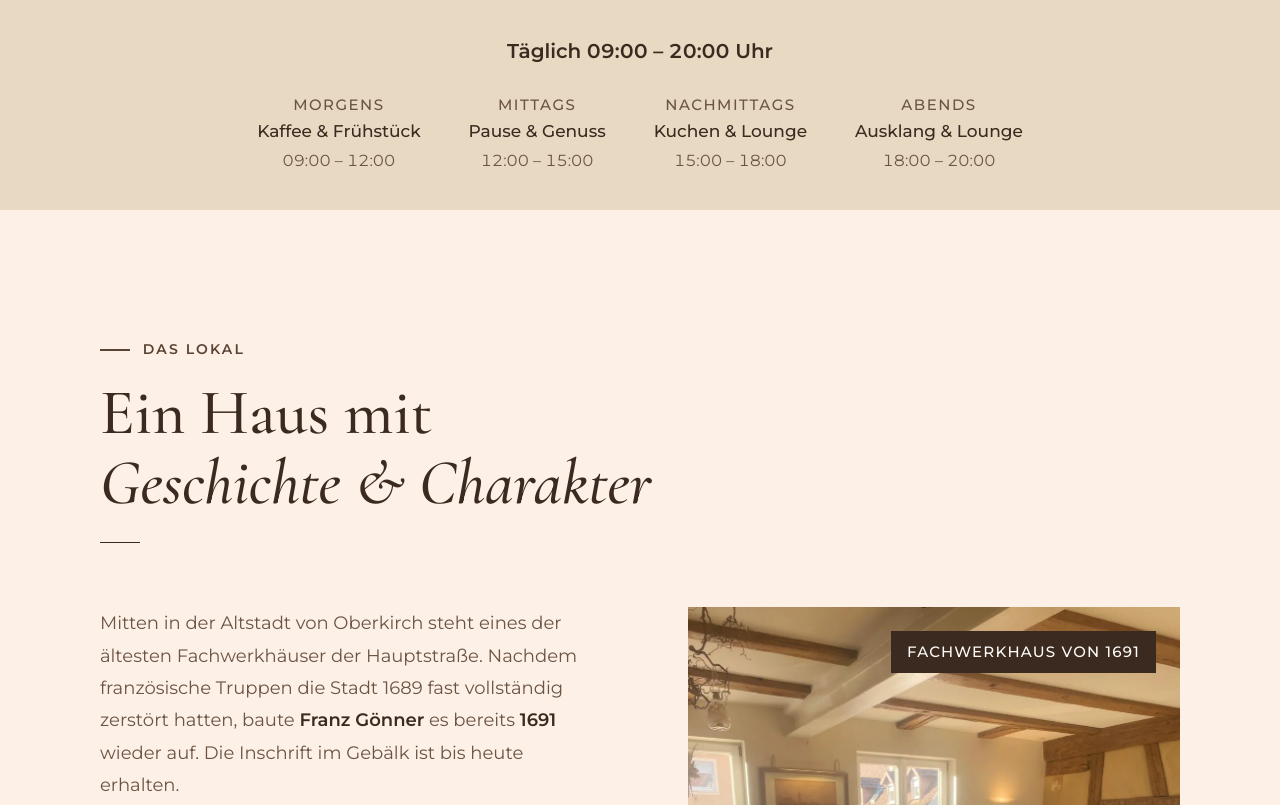
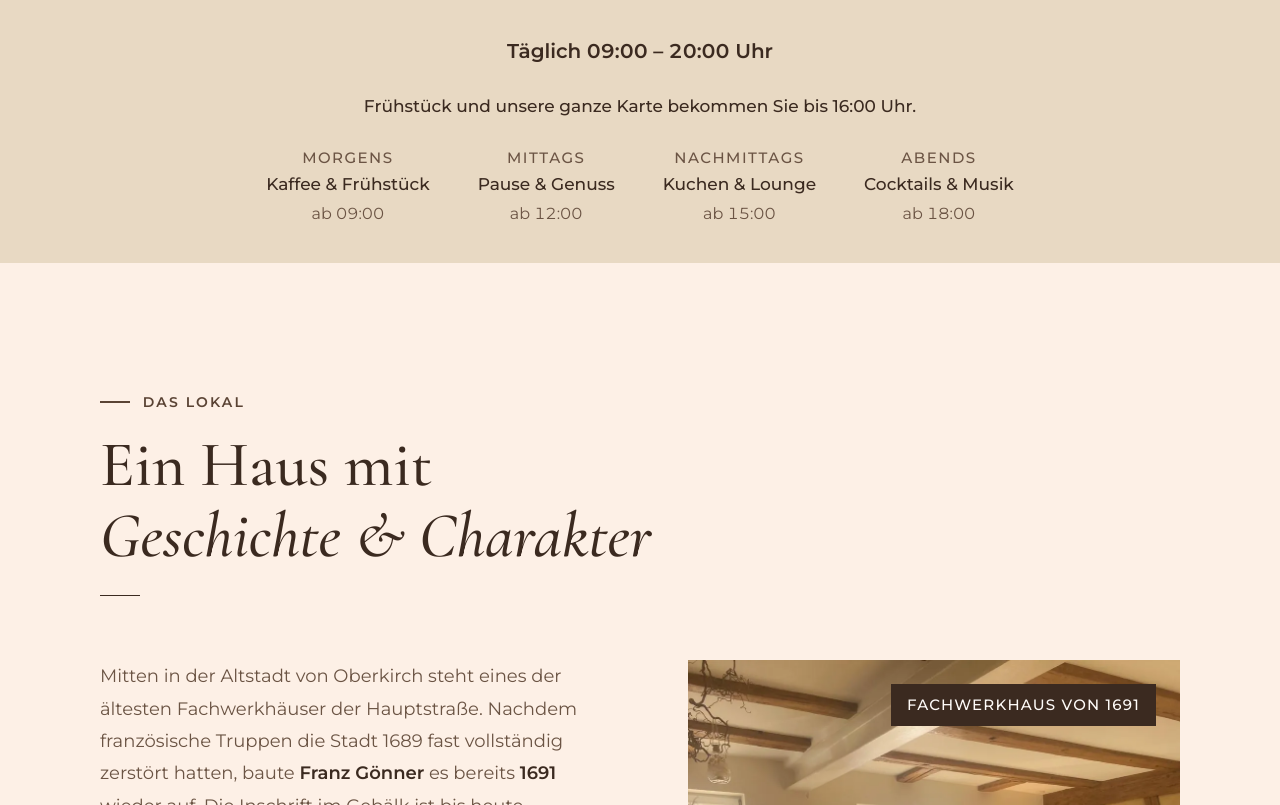
Before and after one commit to realvarezr/rahmiscafe, a plain HTML site: page index.html in a window 1280 px wide. Shown: the part 868-1673 px from the top of the page. Drawn offline with Linux system fonts and the light colour scheme.

Commit message:
Horarios flexibles, cócteles y música por la noche
Co-Authored-By: Claude Sonnet 5.5 <noreply@anthropic.com>

```diff
--- a/css/style.css
+++ b/css/style.css
@@ -98,6 +98,8 @@ nav {
 .strip { background: #E8D9C3; padding: 2.2rem 3rem; }
 .strip-inner { max-width: 1080px; margin: 0 auto; display: flex; flex-direction: column; align-items: center; text-align: center; gap: 1.5rem; }
 .strip-text { font-family: 'Montserrat', sans-serif; font-size: 1.25rem; color: var(--black); font-weight: 600; font-variant-numeric: lining-nums tabular-nums; }
+.strip-note { font-family: 'Montserrat', sans-serif; font-size: 1.0625rem; font-weight: 500; color: var(--black); text-align: center; }
+.atmo-intro { font-family: 'Montserrat', sans-serif; font-size: 1.125rem; font-weight: 400; line-height: 1.7; color: var(--black); max-width: 640px; margin-top: 1.5rem; }
 .strip-hours { display: flex; gap: 1.5rem 3rem; flex-wrap: wrap; justify-content: center; }
 .strip-slot { text-align: center; }
 .strip-slot-label { font-size: .9375rem; font-weight: 500; letter-spacing: .1em; text-transform: uppercase; color: #6B5444; display: block; margin-bottom: .2rem; }
--- a/index.html
+++ b/index.html
@@ -131,26 +131,27 @@
 <div class="strip">
   <div class="strip-inner">
     <p class="strip-text">Täglich 09:00 – 20:00 Uhr</p>
+    <p class="strip-note">Frühstück und unsere ganze Karte bekommen Sie bis 16:00 Uhr.</p>
     <div class="strip-hours">
       <div class="strip-slot">
         <span class="strip-slot-label">Morgens</span>
         <div class="strip-slot-name">Kaffee & Frühstück</div>
-        <div class="strip-slot-hours">09:00 – 12:00</div>
+        <div class="strip-slot-hours">ab 09:00</div>
       </div>
       <div class="strip-slot">
         <span class="strip-slot-label">Mittags</span>
         <div class="strip-slot-name">Pause & Genuss</div>
-        <div class="strip-slot-hours">12:00 – 15:00</div>
+        <div class="strip-slot-hours">ab 12:00</div>
       </div>
       <div class="strip-slot">
         <span class="strip-slot-label">Nachmittags</span>
         <div class="strip-slot-name">Kuchen & Lounge</div>
-        <div class="strip-slot-hours">15:00 – 18:00</div>
+        <div class="strip-slot-hours">ab 15:00</div>
       </div>
       <div class="strip-slot">
         <span class="strip-slot-label">Abends</span>
-        <div class="strip-slot-name">Ausklang & Lounge</div>
-        <div class="strip-slot-hours">18:00 – 20:00</div>
+        <div class="strip-slot-name">Cocktails & Musik</div>
+        <div class="strip-slot-hours">ab 18:00</div>
       </div>
     </div>
   </div>
@@ -205,30 +206,31 @@
     <span class="section-label section-label--on-dark reveal">Atmosphäre</span>
     <h2 class="section-title reveal">Vom Morgen<br><em>bis zum Abend</em></h2>
     <div class="section-rule reveal"></div>
+    <p class="atmo-intro reveal">Bei uns gibt es keine starren Zeiten. Frühstücken Sie auch mittags, gönnen Sie sich schon vormittags ein Stück Kuchen: Unsere ganze Karte bestellen Sie täglich bis 16:00 Uhr. Am Abend wird es gemütlich, mit Cocktails und Musik.</p>
     <div class="atmo-grid">
       <div class="atmo-card reveal">
         <img class="atmo-photo" src="assets/img/foto-11.webp" width="940" height="1253" alt="Avocado-Brot mit pochiertem Ei, Feta und Salat" loading="lazy" decoding="async">
-        <span class="atmo-when">09:00 – 12:00</span>
+        <span class="atmo-when">ab 09:00</span>
         <h3 class="atmo-name">Der Morgen</h3>
-        <p class="atmo-desc">Frisch gebrühter Kaffee, hausgemachtes Gebäck und die Ruhe des Vormittags. Der perfekte Start in den Tag, in einem der schönsten Fachwerkhäuser Oberkirchs.</p>
+        <p class="atmo-desc">Frisch gebrühter Kaffee, hausgemachtes Gebäck und Ruhe zum Ankommen. Der perfekte Start in den Tag, in einem der schönsten Fachwerkhäuser Oberkirchs.</p>
       </div>
       <div class="atmo-card reveal">
         <img class="atmo-photo" src="assets/img/foto-26.webp" width="940" height="891" alt="Salat mit gegrillter Hähnchenbrust, Croûtons und Parmesan" loading="lazy" decoding="async">
-        <span class="atmo-when">12:00 – 15:00</span>
+        <span class="atmo-when">ab 12:00</span>
         <h3 class="atmo-name">Die Mittagspause</h3>
         <p class="atmo-desc">Leichte Gerichte, gute Gespräche, kein Stress. Für alle, die sich eine echte Auszeit verdient haben, mitten im Herzen von Oberkirch.</p>
       </div>
       <div class="atmo-card reveal">
         <img class="atmo-photo" src="assets/img/foto-34.webp" width="940" height="705" alt="Hausgemachte Torten in der Kuchenvitrine" loading="lazy" decoding="async">
-        <span class="atmo-when">15:00 – 18:00</span>
+        <span class="atmo-when">ab 15:00</span>
         <h3 class="atmo-name">Der Nachmittag</h3>
         <p class="atmo-desc">Hausgemachter Kuchen, Tee oder ein Glas Wein aus der Ortenau. Die Lounge-Stimmung lädt zum Verweilen ein. Die Zeit vergeht hier langsamer.</p>
       </div>
       <div class="atmo-card reveal">
         <img class="atmo-photo" src="assets/img/foto-04.webp" width="940" height="1253" alt="Flammkuchen auf einem Tisch auf der Terrasse" loading="lazy" decoding="async">
-        <span class="atmo-when">18:00 – 20:00</span>
+        <span class="atmo-when">ab 18:00</span>
         <h3 class="atmo-name">Der Abend</h3>
-        <p class="atmo-desc">Flammkuchen, ein Glas Wein aus der Ortenau und entspannte Lounge-Atmosphäre zum Ausklang des Tages.</p>
+        <p class="atmo-desc">Wenn es draußen dunkel wird, beginnt bei uns der gemütliche Teil des Tages: Cocktails, ein Glas Wein aus der Ortenau und Musik zum Entspannen und Genießen.</p>
       </div>
     </div>
   </div>
```
